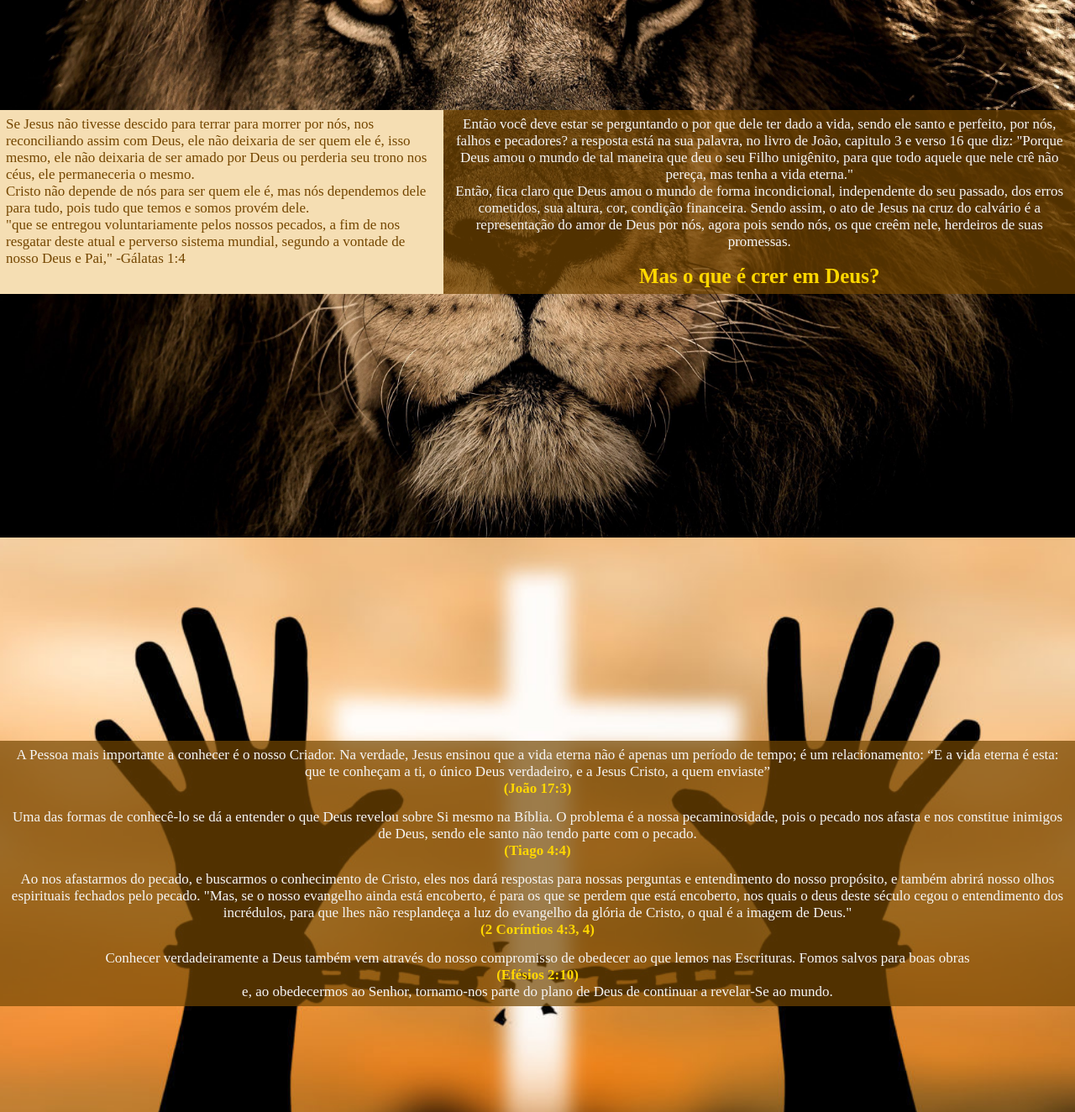
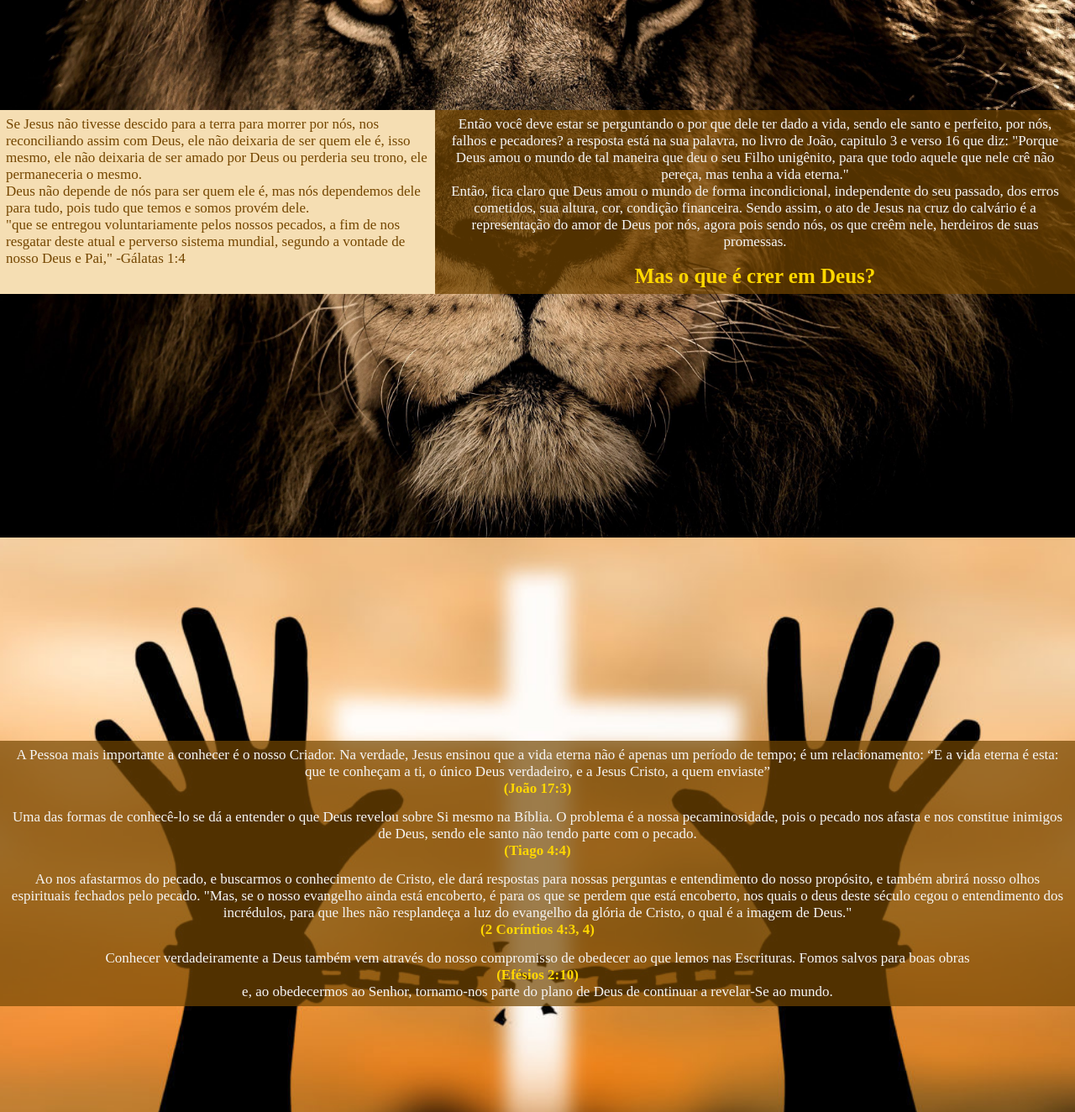
Before and after one commit to PedroSantos-devfullstack/LP__Crucificacao, a plain HTML site: page index.html in a window 1280 px wide. Shown: the part 960-2284 px from the top of the page at 84% size. Drawn offline with Linux system fonts and the light colour scheme.

Commit message:
ajuste ortografico nos textos

```diff
--- a/index.html
+++ b/index.html
@@ -129,9 +129,9 @@
     <section class="segundaPagina" id="segundaPagina">
         <div class="segundaPagina__texto">
             <div class="segundaPagina__texto1">
-                Se Jesus não tivesse descido para terrar para morrer por nós, nos reconciliando assim com Deus,
+                Se Jesus não tivesse descido para a terra para morrer por nós, nos reconciliando assim com Deus,
                 ele não deixaria de ser quem ele é, isso mesmo, ele não deixaria de ser amado por Deus ou
-                perderia seu trono nos céus, ele permaneceria o mesmo. <br> Cristo não depende de nós para ser quem ele é,
+                perderia seu trono, ele permaneceria o mesmo. <br> Deus não depende de nós para ser quem ele é,
                 mas nós dependemos dele para tudo, pois tudo que temos e somos provém dele. <br>
                 "que se entregou voluntariamente pelos nossos pecados, a fim de nos resgatar deste atual e perverso sistema mundial,
                 segundo a vontade de nosso Deus e Pai," -Gálatas 1:4
@@ -180,7 +180,7 @@
             </p>
         </div>
         <div class="terceiraPagina__texto3">
-            Ao nos afastarmos do pecado, e buscarmos o conhecimento de Cristo, eles nos dará respostas para nossas perguntas e entendimento do
+            Ao nos afastarmos do pecado, e buscarmos o conhecimento de Cristo, ele dará respostas para nossas perguntas e entendimento do
             nosso propósito, e também abrirá nosso olhos espirituais fechados pelo pecado.
             "Mas, se o nosso evangelho ainda está encoberto, é para os que se perdem que está encoberto,
             nos quais o deus deste século cegou o entendimento dos incrédulos, para que lhes não resplandeça a luz do evangelho da glória de
```
Also changed, not shown: 3 other files.
